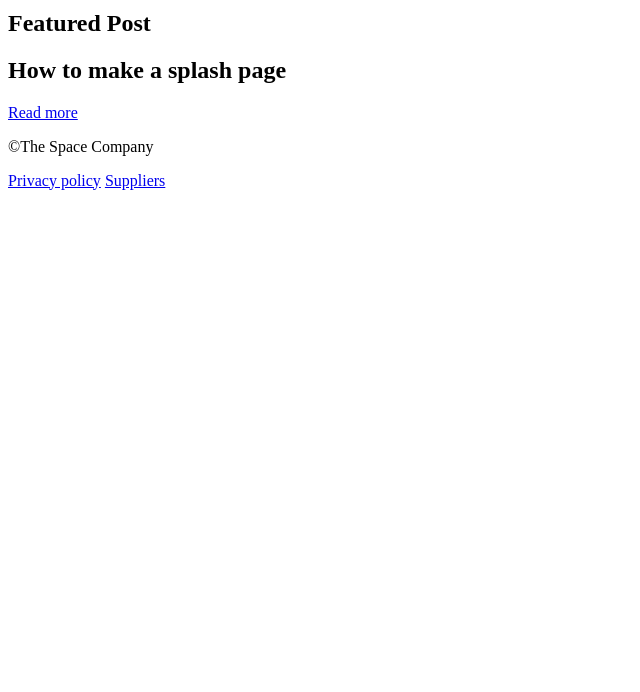
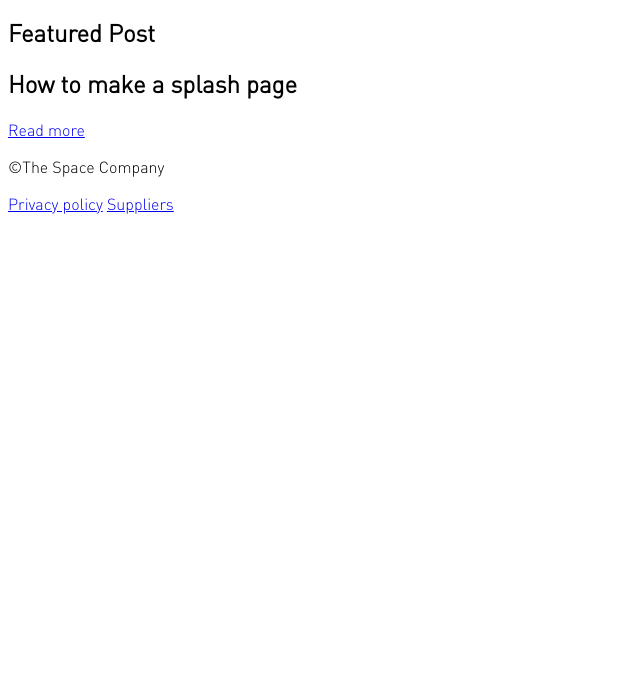
Before and after one commit to The-Awkward-Customer/space, a plain HTML site: page index.html in a window 1280 px wide. Shown: the part 108-800 px from the top of the page, without its empty margins (0-640 px from the left). Drawn offline with Linux system fonts and the light colour scheme.

Commit message:
moved some things

```diff
--- a/style.css
+++ b/style.css
@@ -1,7 +1,19 @@
 :root {
+  --space-black: #121212;
+  --star-white: rgb(249, 255, 254);
+}
+
+@font-face {
+  font-family: "DINPro";
+  src: url("fonts/DINPro-Light.otf") format("opentype"),
+    url("fonts/DINPro-Regular.otf") format("opentype"),
+    url("fonts/DINPro-Medium.otf") format("opentype"),
+    url("fonts/DINPro-Bold.otf") format("opentype"),
+    url("fonts/DINPro-Black.otf") format("opentype");
 }
 
 * {
   margin: none;
   box-sizing: border-box;
+  font-family: "DINPro", Arial, Helvetica, sans-serif;
 }
```
Also changed, not shown: fonts/DINPro-Black.otf (added), fonts/DINPro-Bold.otf (added), fonts/DINPro-Light.otf (added), fonts/DINPro-Medium.otf (added), fonts/DINPro-Regular.otf (added).
